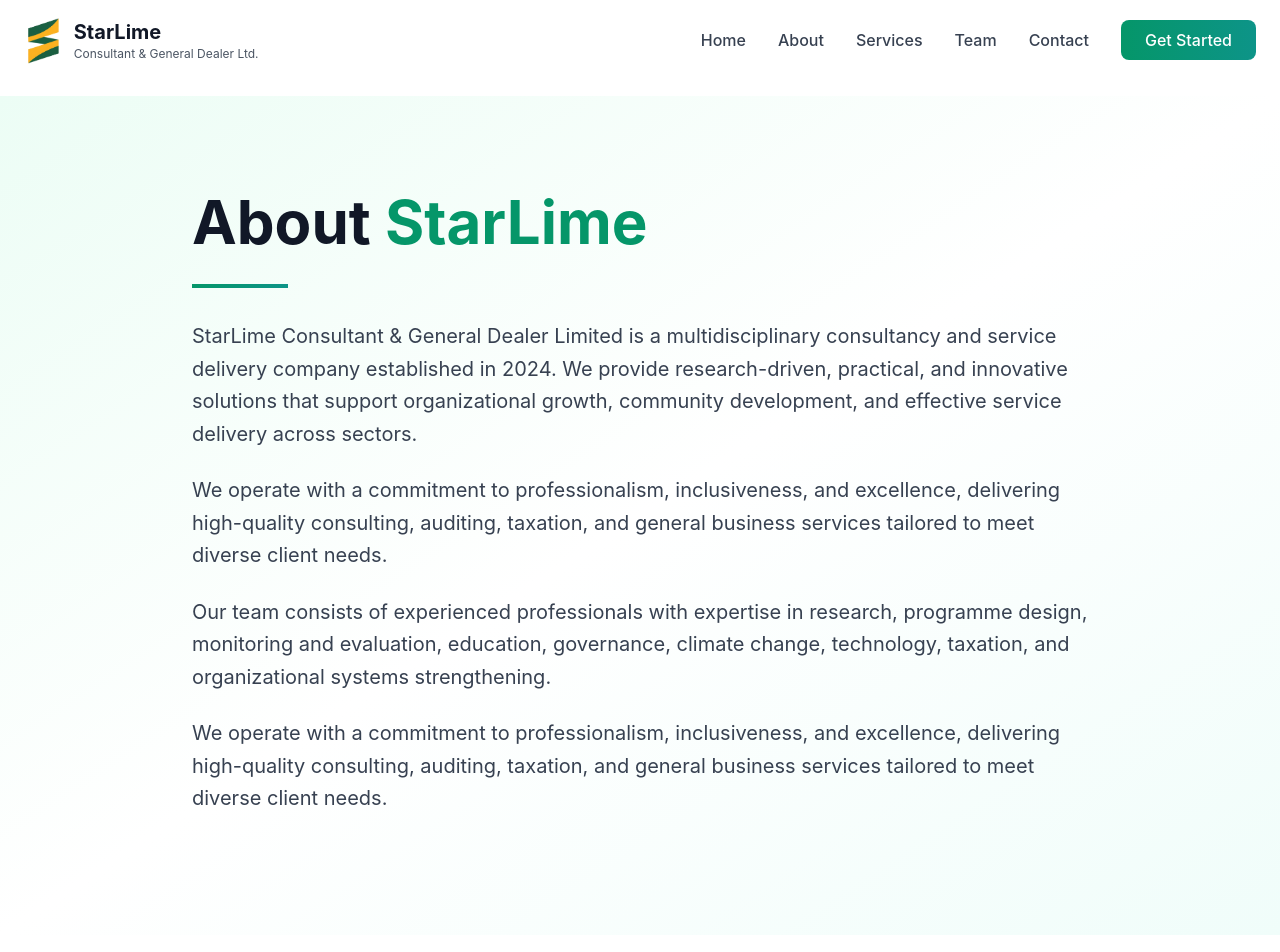
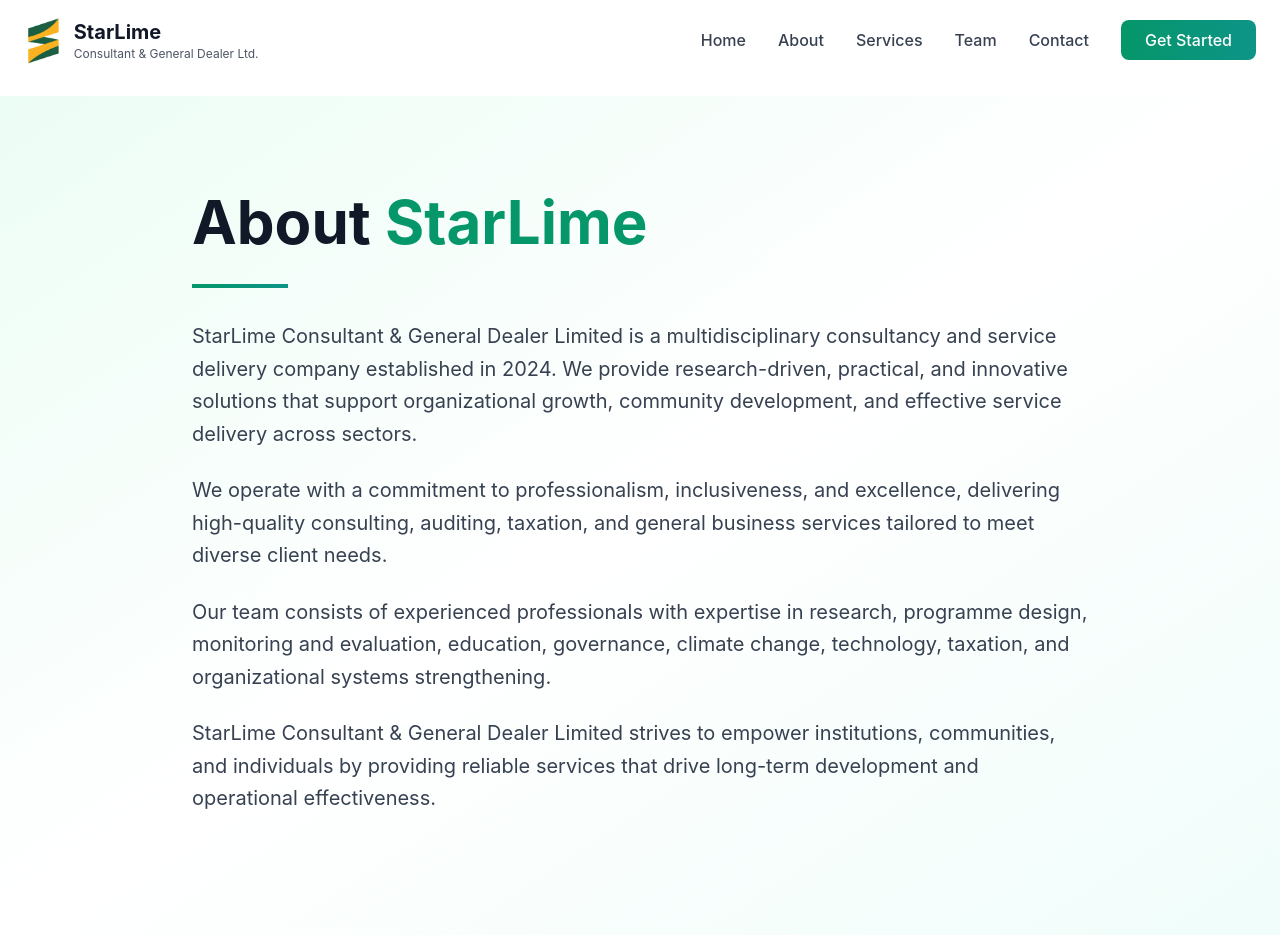
Before and after one commit to jblusaka19-sudo/starlim, a React (Vite) app: page /about in a window 1280 px wide. Shown: the top 952 px of the page. Built offline with nearby package versions, Linux system fonts and the light colour scheme.

Commit message:
Updated AboutPage.tsx

```diff
--- a/src/pages/AboutPage.tsx
+++ b/src/pages/AboutPage.tsx
@@ -61,7 +61,7 @@ export default function AboutPage() {
             </p>
 
             <p className="text-xl text-gray-700 leading-relaxed mb-6">
-              We operate with a commitment to professionalism, inclusiveness, and excellence, delivering high-quality consulting, auditing, taxation, and general business services tailored to meet diverse client needs.
+              StarLime Consultant & General Dealer Limited strives to empower institutions, communities, and individuals by providing reliable services that drive long-term development and operational effectiveness.
             </p>
 
 
```
